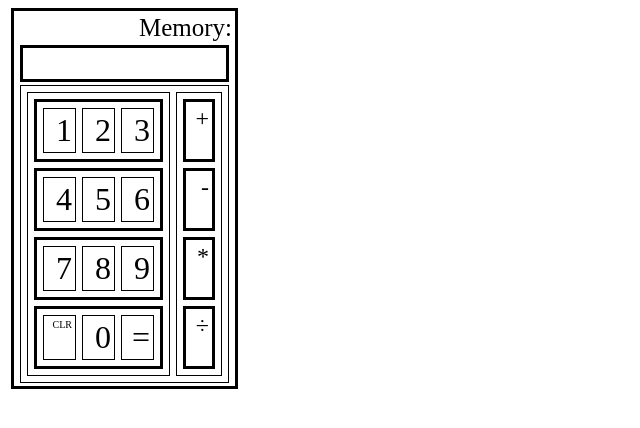
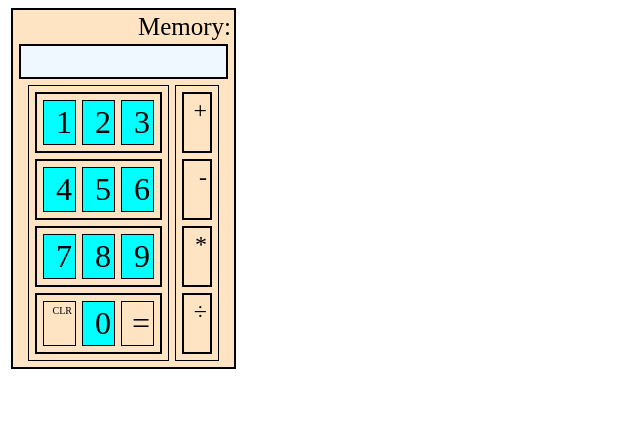
Before and after one commit to mpreams/odinFoundationsCalculator, a plain HTML site: page index.html in a window 1280 px wide. Shown: the whole page, without its empty margins (0-640 px from the left). Drawn offline with Linux system fonts and the light colour scheme.

Commit message:
Add color

```diff
--- a/index.html
+++ b/index.html
@@ -12,23 +12,23 @@
             <div id="keypad">
                 <div id="numpad">
                     <div id="top">
-                        <div id="one">1</div>
-                        <div id="two">2</div>
-                        <div id="three">3</div>
+                        <div id="one" class="number">1</div>
+                        <div id="two" class =number>2</div>
+                        <div id="three" class="number">3</div>
                     </div>
                     <div id="middle">
-                        <div id="four">4</div>
-                        <div id="five">5</div>
-                        <div id="six">6</div>
+                        <div id="four" class="number">4</div>
+                        <div id="five" class="number">5</div>
+                        <div id="six" class="number">6</div>
                     </div>
                     <div id="bottom1">
-                        <div id="seven">7</div>
-                        <div id="eight">8</div>
-                        <div id="nine">9</div>
+                        <div id="seven" class="number">7</div>
+                        <div id="eight" class="number">8</div>
+                        <div id="nine" class="number">9</div>
                     </div>
                     <div id="bottom2">
                         <div id="clear">CLR</div>
-                        <div id="zero">0</div>
+                        <div id="zero" class="number">0</div>
                         <div id="equals">=</div>
                     </div>
                 </div>
--- a/style.css
+++ b/style.css
@@ -1,7 +1,12 @@
 div {
-    border: 3px solid black;
+    border: 2px solid black;
     margin: 3px;
     padding: 3px;
+}
+
+#container > #keypad {
+    padding: 0px;
+    border: 0px solid black;
 }
 
 #keypad, #keypad>div, #numpad>div>div {
@@ -11,6 +16,7 @@ div {
 #container, #numpad, #operations {
     display: flex;
     flex-direction: column;
+    background-color: bisque;
 }
 
 #keypad {
@@ -52,3 +58,11 @@ div {
     font-size: x-large;
     min-width: 20px;
 }
+
+.number {
+    background-color: aqua;
+}
+
+#container > #display {
+    background-color: aliceblue;
+}
```
